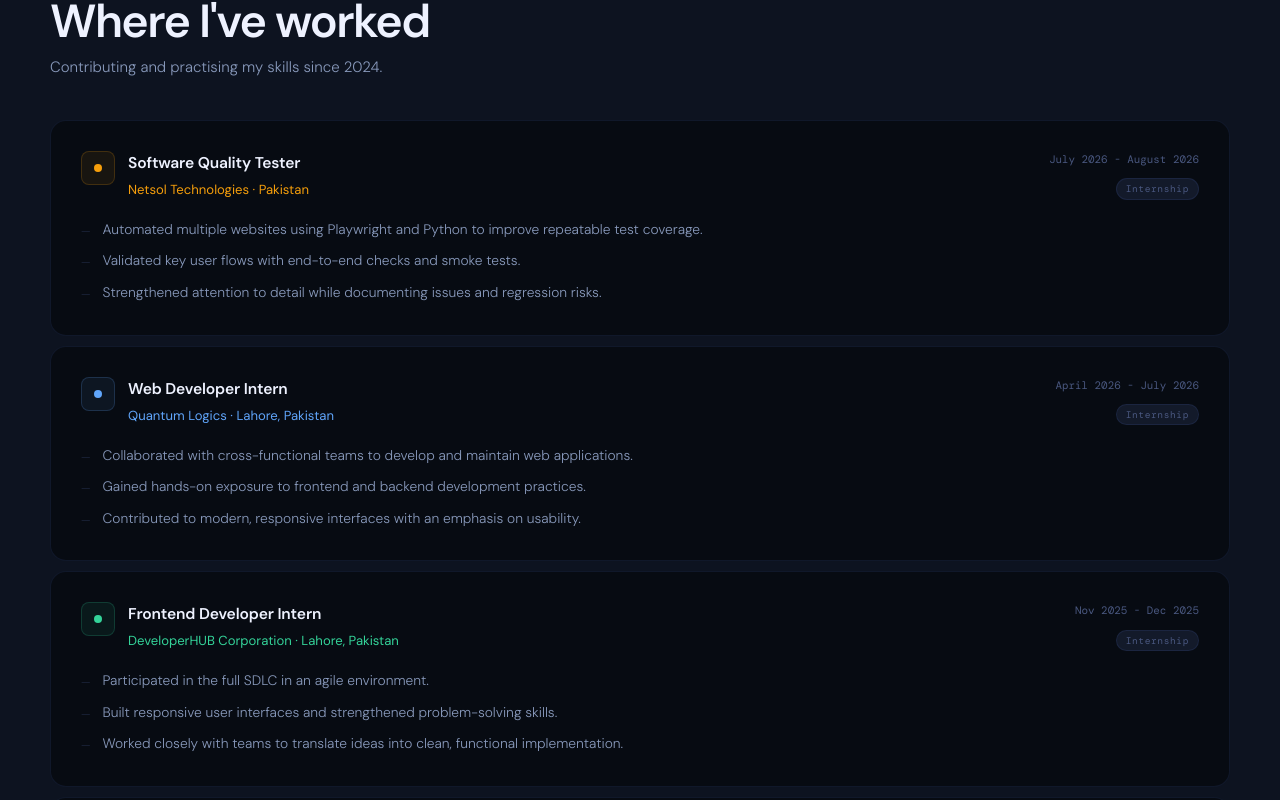
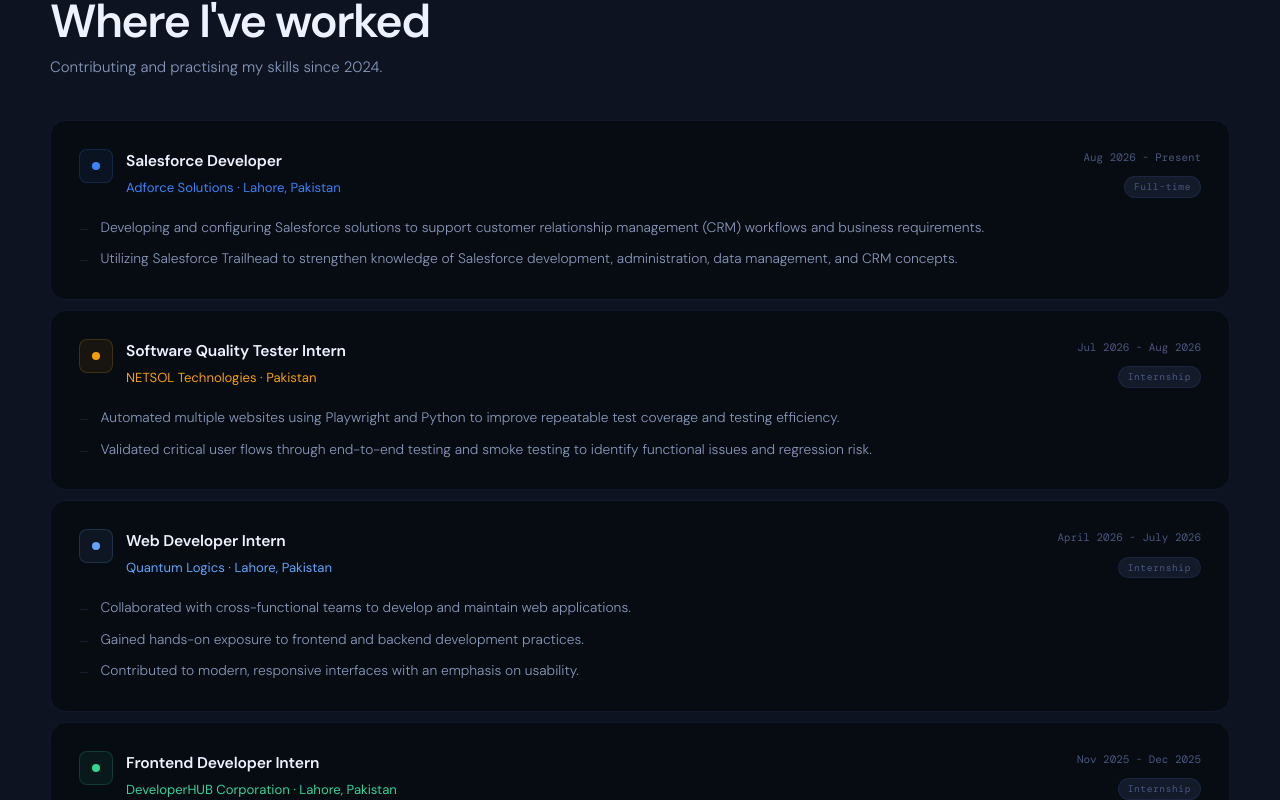
Before and after one commit to AbubakarAfzal643/Abubakar-Afzal, a React (Vite) app: page / in a window 1280 px wide. Shown: the part 2760-3560 px from the top of the page. Built offline with nearby package versions, Linux system fonts and the light colour scheme; a web font is replaced by a local one.

Commit message:
updating resume and experience

```diff
--- a/src/components/Experience/Experience.jsx
+++ b/src/components/Experience/Experience.jsx
@@ -30,11 +30,7 @@
       style={{ '--accent-color': exp.accent }}
     >
       {/* Left accent bar */}
-      <div style={{
-        position: 'absolute', left: 0, top: 0, bottom: 0, width: 2,
-        background: exp.accent, borderRadius: '2px 0 0 2px', opacity: 0,
-        transition: 'opacity 0.2s'
-      }} className="exp-accent-bar" />
+      <div className="exp-accent-bar" />
 
       <div className="exp-top">
         <div className="exp-left">
--- a/src/data/portfolioData.js
+++ b/src/data/portfolioData.js
@@ -50,16 +50,27 @@
 
 export const experiences = [
   {
-    role: "Software Quality Tester",
-    company: "Netsol Technologies",
+    role: "Salesforce Developer",
+    company: "Adforce Solutions",
+    location: "Lahore, Pakistan",
+    period: "Aug 2026 - Present",
+    type: "Full-time",
+    accent: "#3b82f6",
+    bullets: [
+      "Developing and configuring Salesforce solutions to support customer relationship management (CRM) workflows and business requirements.",
+      "Utilizing Salesforce Trailhead to strengthen knowledge of Salesforce development, administration, data management, and CRM concepts.",
+    ],
+  },
+  {
+    role: "Software Quality Tester Intern",
+    company: "NETSOL Technologies",
     location: "Pakistan",
-    period: "July 2026 - August 2026",
+    period: "Jul 2026 - Aug 2026",
     type: "Internship",
     accent: "#f59e0b",
     bullets: [
-      "Automated multiple websites using Playwright and Python to improve repeatable test coverage.",
-      "Validated key user flows with end-to-end checks and smoke tests.",
-      "Strengthened attention to detail while documenting issues and regression risks.",
+      "Automated multiple websites using Playwright and Python to improve repeatable test coverage and testing efficiency.",
+      "Validated critical user flows through end-to-end testing and smoke testing to identify functional issues and regression risk.",
     ],
   },
   {
--- a/src/styles/sections.css
+++ b/src/styles/sections.css
@@ -433,35 +433,40 @@
 }
 
 .exp-item {
+  --accent-color: #60a5fa;
   background: var(--bg-0);
   border: 1px solid var(--border-0);
   border-radius: var(--r-lg);
-  padding: clamp(20px, 3vw, 30px);
+  padding: clamp(18px, 3vw, 28px);
   transition:
-    border-color 0.2s,
-    box-shadow 0.2s,
-    transform 0.2s var(--ease);
+    border-color 0.18s,
+    box-shadow 0.18s,
+    transform 0.18s var(--ease);
   position: relative;
   overflow: hidden;
 }
 .exp-item:hover {
   border-color: var(--border-1);
-  box-shadow: 0 6px 28px rgba(0, 0, 0, 0.5);
-  transform: translateY(-2px);
-}
-
-.exp-accent-line {
+  box-shadow: 0 8px 30px rgba(0, 0, 0, 0.28);
+  transform: translateY(-3px);
+}
+
+/* Decorative accent bar (uses CSS var set inline by component) */
+.exp-accent-bar {
   position: absolute;
   left: 0;
   top: 0;
   bottom: 0;
-  width: 2px;
-  border-radius: 2px 0 0 2px;
-  opacity: 0;
-  transition: opacity 0.2s;
-}
-.exp-item:hover .exp-accent-line {
+  width: 4px;
+  border-radius: 6px 0 0 6px;
+  background: linear-gradient(180deg, var(--accent-color), rgba(255,255,255,0.06));
+  opacity: 0.14;
+  transform: translateX(-6px);
+  transition: opacity 0.18s, transform 0.18s;
+}
+.exp-item:hover .exp-accent-bar {
   opacity: 1;
+  transform: translateX(0);
 }
 
 .exp-top {
```
Also changed, not shown: 1 other file (tests, documents, lock files or other folders).
